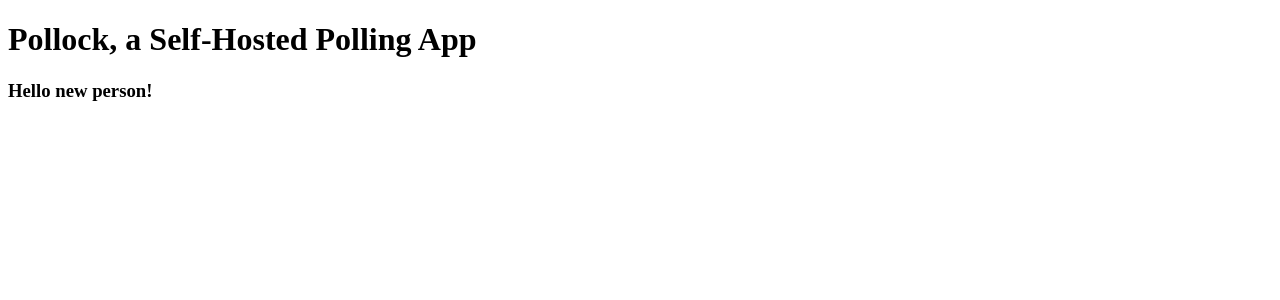
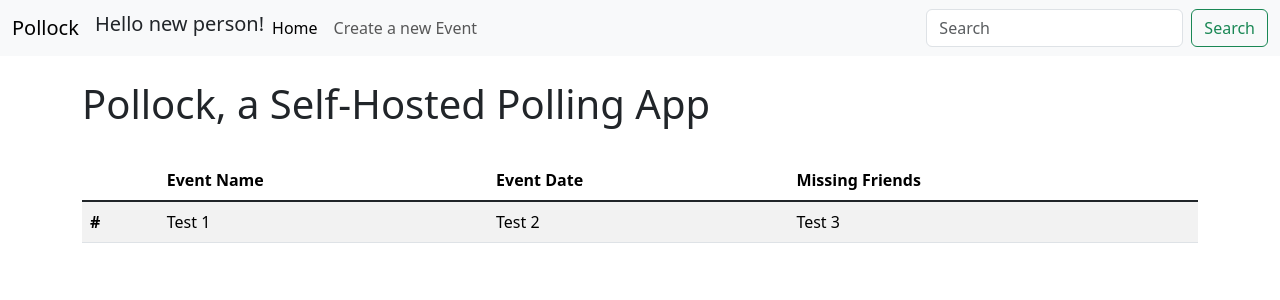
Before and after one commit to SymphonicMindscape/Pollock, a Flask app: page / in a window 1280 px wide. Shown: the top 300 px of the page. Run offline with Flask 3, Linux system fonts and the light colour scheme.

Commit message:
Playing around with Bootstrap

```diff
--- a/main.py
+++ b/main.py
@@ -4,7 +4,7 @@ app = Flask(__name__)
 
 @app.route('/')
 def index(name=None):
-    return render_template("Index.html", person=name)
+    return render_template("index.html", person=name)
 
 
 @app.route('/login', methods=['POST', 'GET'])
--- /dev/null
+++ b/package.json
@@ -0,0 +1,5 @@
+{
+  "dependencies": {
+    "bootstrap": "^5.3.8"
+  }
+}
--- a/templates/index.html
+++ b/templates/index.html
@@ -3,16 +3,70 @@
 <head>
     <meta charset="UTF-8">
     <meta name="viewport" content="width=device-width, initial-scale=1.0">
+    <link href="https://cdn.jsdelivr.net/npm/bootstrap@5.3.8/dist/css/bootstrap.min.css" rel="stylesheet" integrity="sha384-sRIl4kxILFvY47J16cr9ZwB07vP4J8+LH7qKQnuqkuIAvNWLzeN8tE5YBujZqJLB" crossorigin="anonymous">
     <title>Pollock</title>
 </head>
 <body>
 
-    <h1>Pollock, a Self-Hosted Polling App</h1>
-    {% if person %}
-        <h3>Hello {{ person }}!</h3>
-    {% else %}
-        <h3>Hello new person!</h3>
-    {% endif %}
+    <nav class="navbar navbar-expand-lg bg-body-tertiary">
+        <div class="container-fluid">
+            <a class="navbar-brand" href="#">Pollock</a>
+            {% if person %}
+                <h5>Hello {{ person }}!</h5>
+            {% else %}
+                <h5>Hello new person!</h5>
+            {% endif %}
+            <button class="navbar-toggler" type="button" data-bs-toggle="collapse" data-bs-target="#navbarSupportedContent" aria-controls="navbarSupportedContent" aria-expanded="false" aria-label="Toggle navigation">
+            <span class="navbar-toggler-icon"></span>
+            </button>
+            <div class="collapse navbar-collapse" id="navbarSupportedContent">
+            <ul class="navbar-nav me-auto mb-2 mb-lg-0">
+                <li class="nav-item">
+                <a class="nav-link active" aria-current="page" href="#">Home</a>
+                </li>
+                <li class="nav-item">
+                <a class="nav-link" href="#">Create a new Event</a>
+                </li>
+            </ul>
+            <form class="d-flex" role="search">
+                <input class="form-control me-2" type="search" placeholder="Search" aria-label="Search"/>
+                <button class="btn btn-outline-success" type="submit">Search</button>
+            </form>
+            </div>
+        </div>
+    </nav>
+
+    <br />
+
+    <div class="container">
+        <h1>Pollock, a Self-Hosted Polling App</h1>
+    </div>
+
+    <br />
+
+    <div class="container">
+        <table title="Upcoming Events" class="table table-striped">
+            <thead>
+                <tr>
+                    <th scope="row"></th>
+                    <th>Event Name</th>
+                    <th>Event Date</th>
+                    <th>Missing Friends</th>
+                </tr>
+            </thead>
+            <tbody class="table-group-divider">
+                <tr>
+                    <th scope="row">#</th>
+                    <td>Test 1</td>
+                    <td>Test 2</td>
+                    <td>Test 3</td>
+                </tr>
+            </tbody>
+        </table>
+    </div>
+
+
+<script src="https://cdn.jsdelivr.net/npm/bootstrap@5.3.8/dist/js/bootstrap.bundle.min.js" integrity="sha384-FKyoEForCGlyvwx9Hj09JcYn3nv7wiPVlz7YYwJrWVcXK/BmnVDxM+D2scQbITxI" crossorigin="anonymous"></script>
 
 </body>
 </html>
```
Also changed, not shown: package-lock.json (added).
